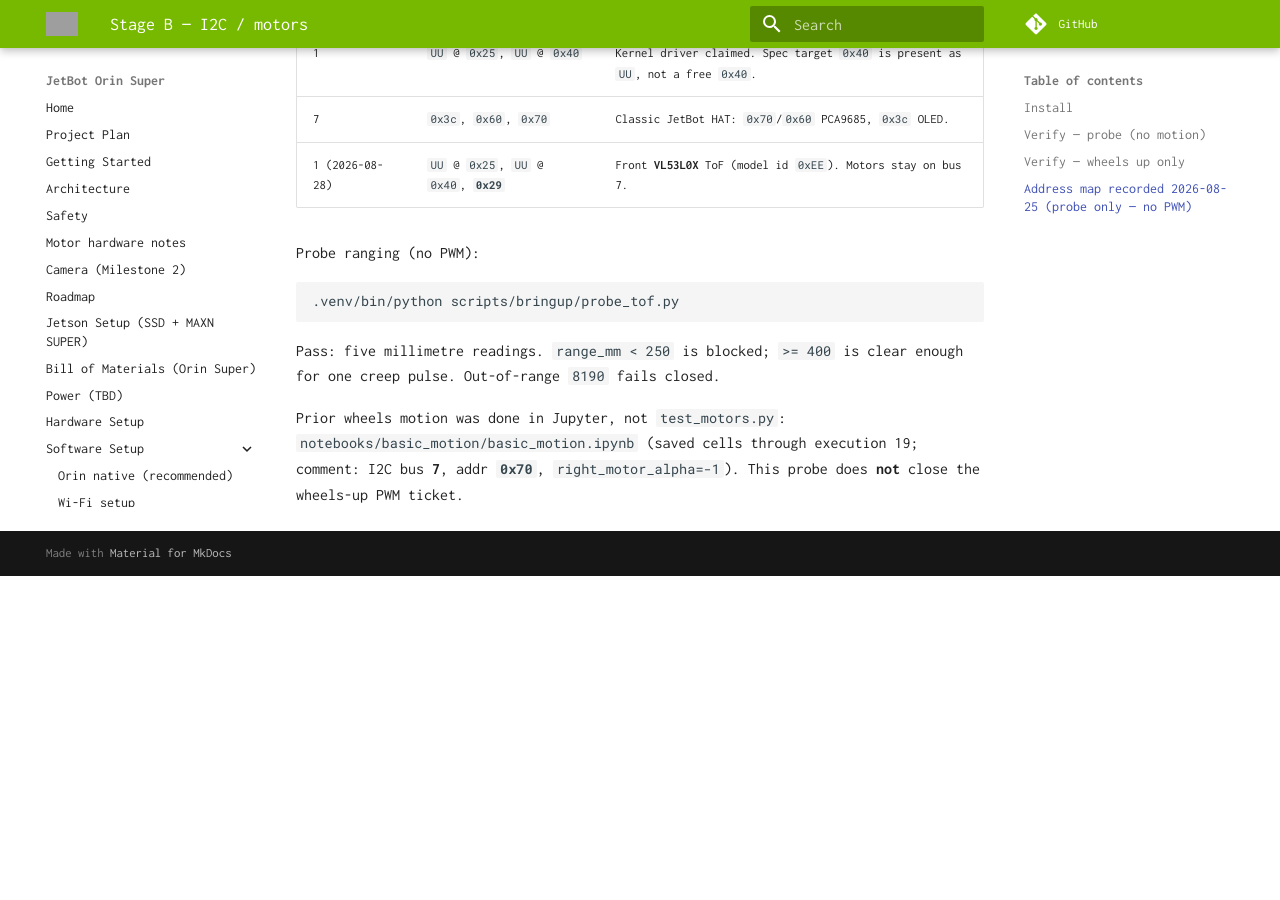
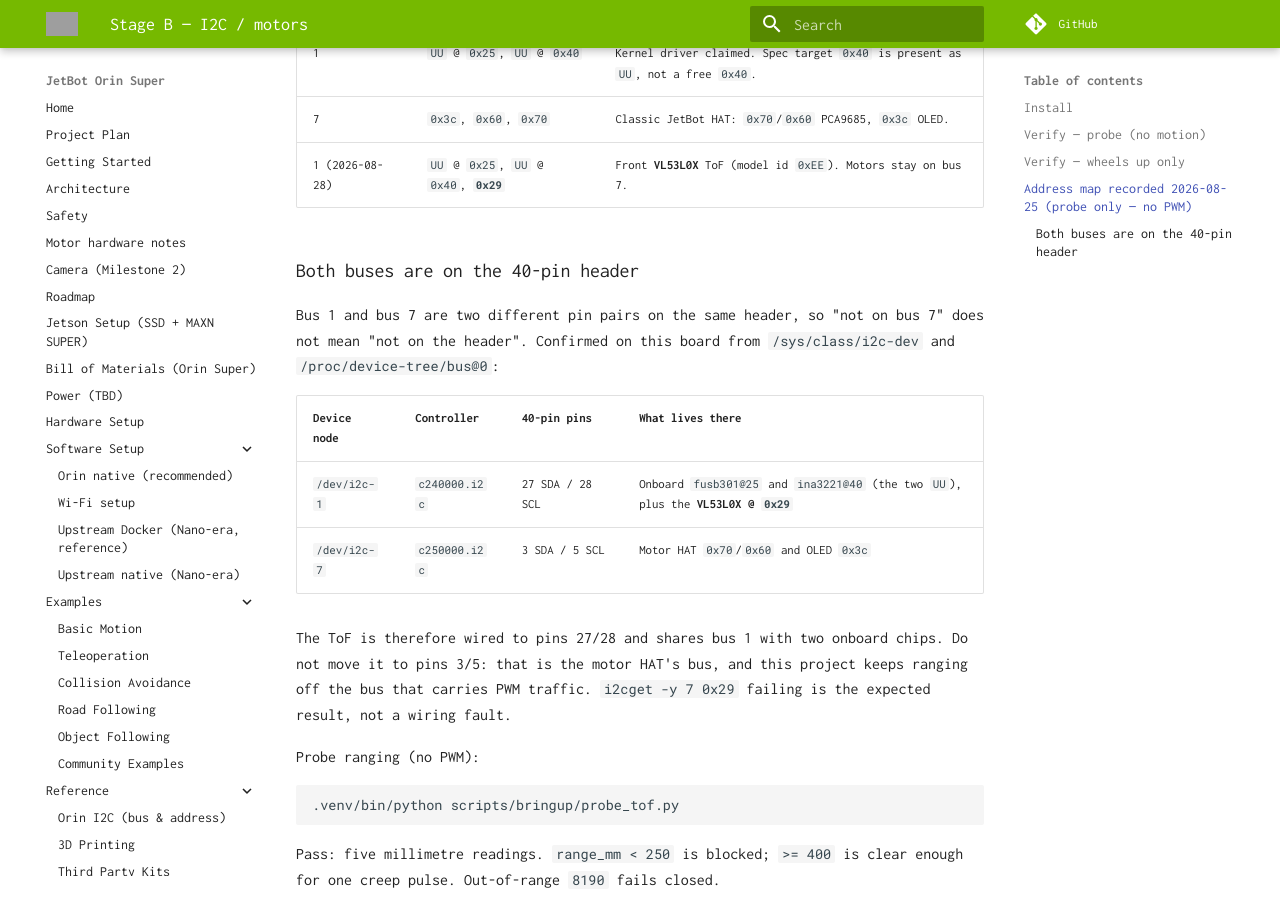
Before and after one commit to AbuAyah110/jetbot-orin-super, an MkDocs documentation site: the page built from docs/bringup/02-i2c-motors.md, in a window 1280 px wide and 900 px high, scrolled down 1081 px. Built offline with MkDocs 1.6.1 and Material for MkDocs 9.7.7, drawn with Linux system fonts in a browser that asks for light colours; comment, search, counter and statistics services are not loaded; before the commit the page ends 1657 px from its top, so only the background shows below that; grey boxes are pictures that could not be loaded.

Commit message:
Record which header pins carry each I2C bus so the ToF is not mistaken for unwired.
Bus 1 and bus 7 are two pin pairs on the same 40-pin header, so a failed probe on the motor bus was read as a wiring fault instead of the expected result.

````diff
--- a/docs/bringup/02-i2c-motors.md
+++ b/docs/bringup/02-i2c-motors.md
@@ -43,6 +43,22 @@ Pass: left then right twitch, then **stop**; timeout path also stops. Leave `con
 | 7 | `0x3c`, `0x60`, `0x70` | Classic JetBot HAT: `0x70`/`0x60` PCA9685, `0x3c` OLED. |
 | 1 (2026-08-28) | `UU` @ `0x25`, `UU` @ `0x40`, **`0x29`** | Front **VL53L0X** ToF (model id `0xEE`). Motors stay on bus 7. |
 
+### Both buses are on the 40-pin header
+
+Bus 1 and bus 7 are two different pin pairs on the same header, so "not on bus 7"
+does not mean "not on the header". Confirmed on this board from
+`/sys/class/i2c-dev` and `/proc/device-tree/bus@0`:
+
+| Device node | Controller | 40-pin pins | What lives there |
+| --- | --- | --- | --- |
+| `/dev/i2c-1` | `c240000.i2c` | 27 SDA / 28 SCL | Onboard `fusb301@25` and `ina3221@40` (the two `UU`), plus the **VL53L0X @ `0x29`** |
+| `/dev/i2c-7` | `c250000.i2c` | 3 SDA / 5 SCL | Motor HAT `0x70`/`0x60` and OLED `0x3c` |
+
+The ToF is therefore wired to pins 27/28 and shares bus 1 with two onboard
+chips. Do not move it to pins 3/5: that is the motor HAT's bus, and this project
+keeps ranging off the bus that carries PWM traffic. `i2cget -y 7 0x29` failing is
+the expected result, not a wiring fault.
+
 Probe ranging (no PWM):
 
 ```bash
--- a/docs/hardware_motors.md
+++ b/docs/hardware_motors.md
@@ -10,7 +10,7 @@ Path: `jetbot/robot.py`, `jetbot/motor.py`
 | --- | --- |
 | Interface | Adafruit Motor HAT / PCA9685 via `Adafruit_MotorHAT` |
 | Alt board | SparkFun Serial Controlled Motor Driver (`qwiic`, addr `93`) |
-| Orin default I2C bus | **7** on this JetPack 6.2 board (40-pin SDA/SCL pins 3/5); onboard chips are on bus **1** |
+| Orin default I2C bus | **7** on this JetPack 6.2 board (40-pin SDA/SCL pins 3/5); bus **1** is header pins 27/28 plus onboard chips, and carries the VL53L0X ToF |
 | Orin preferred motor addr | **112 (`0x70`)**; fallback **96 (`0x60`)** |
 | Wheel sign | `right_motor_alpha = -1.0` so both wheels drive forward together |
 | API shape | `Robot.forward/backward/left/right/stop`, per-wheel `Motor.value` in `[-1, 1]` |
````
Also changed, not shown: docs/bringup/11-resume-after-power.md (+2 -1 lines), 1 other file.
